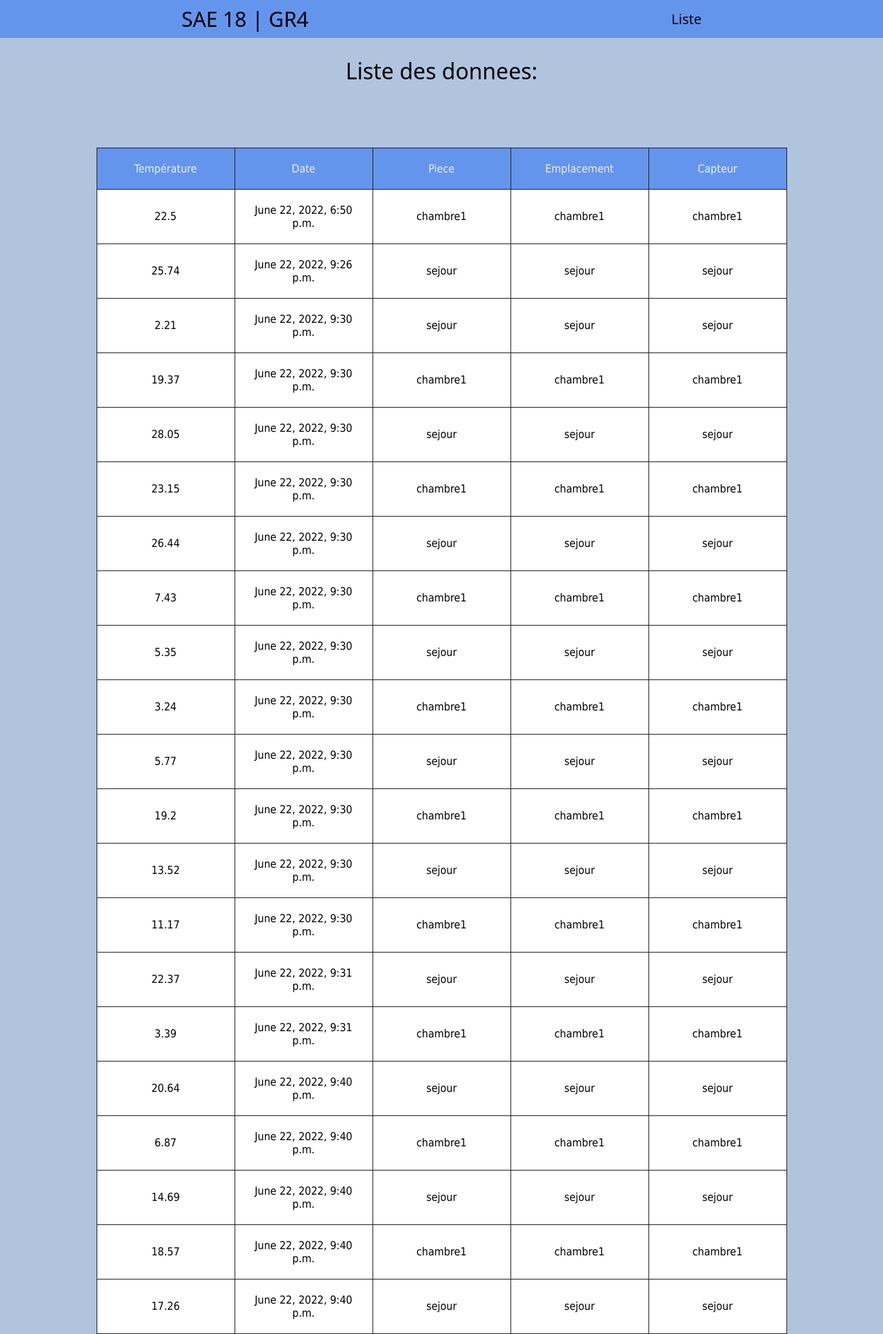
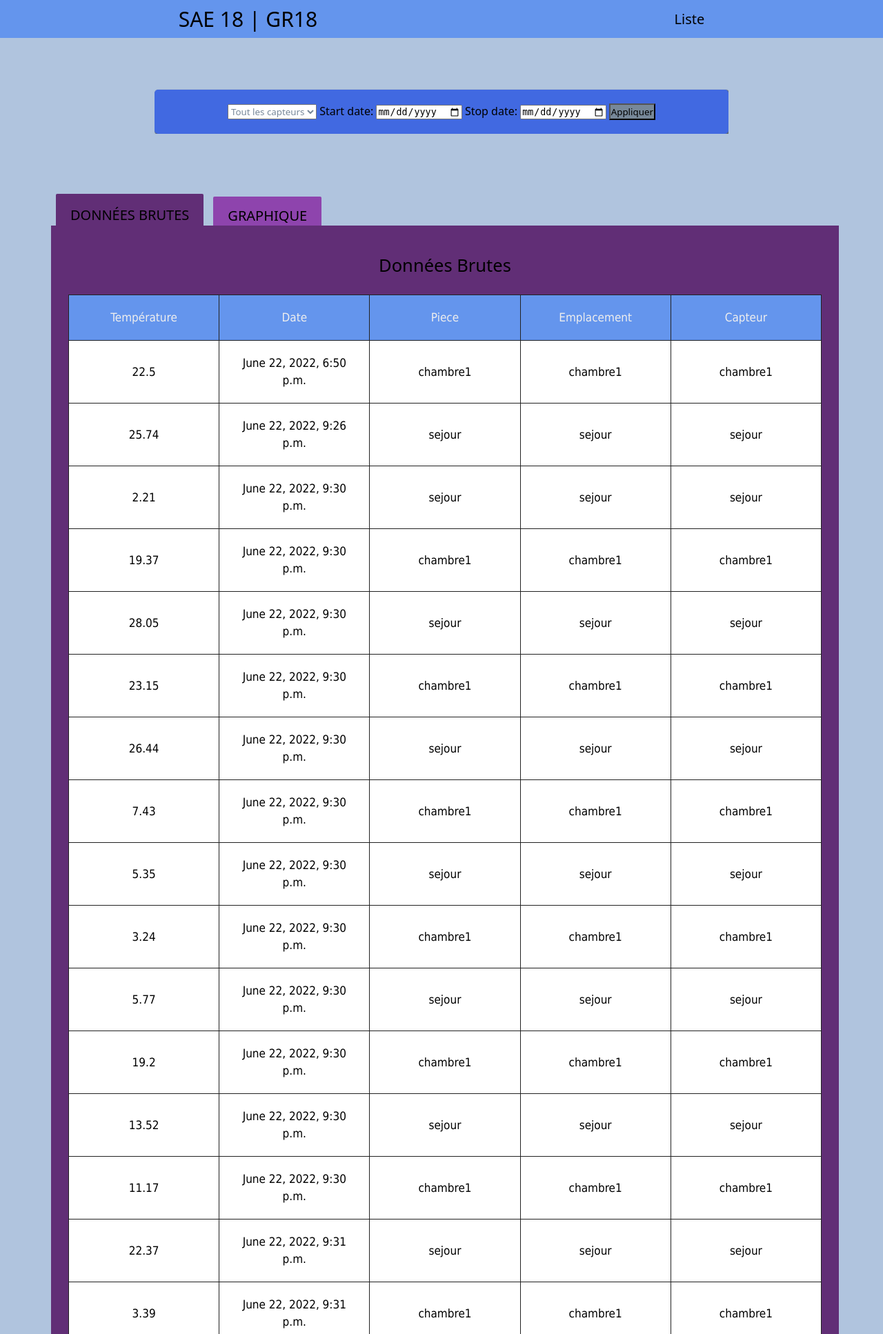
Before and after one commit to LiamTHCH/SAE24, a Django app: page / in a window 1280 px wide. Shown: the top 1934 px of the page at 69% size. Run offline with Django 4.2, Linux system fonts and the light colour scheme; data comes from the database, SQL or seed files in the repository.

Commit message:
add chart
Signed-off-by: Liam Thomas-Chollier <90798991+LiamTHCH@users.noreply.github.com>

```diff
--- a/mySAE24/static/main.css
+++ b/mySAE24/static/main.css
@@ -16,7 +16,7 @@ body{background-color:#B0C4DE;font-family:system-ui,arial;display:flex;align-ite
     margin-top:30px;
 }
 
-table{border-collapse: collapse;margin-top:90px;}
+table{border-collapse: collapse;margin-top:30px;}
 table > tbody > tr > th, table > tbody > tr > td{padding:20px;border:1px solid #222;background:white;font-family:tahoma;width:200px;text-align:center;}
 table > tbody > tr > th{background:#6495ED;color:#EEE;}
 
@@ -280,3 +280,141 @@ li.dropdown {
   .closebtn:hover {
     color: black;
   }
+
+.filter{
+    display: flex;
+    flex-direction: column;
+    margin: auto;
+}
+
+.filter > * {
+    padding: 20px;
+}
+
+
+
+
+
+h2{
+    text-align: center;
+    overflow-y: hidden;
+}
+
+.raw_data{
+    text-align: center;
+    padding-top: 20px;
+    display: flex;
+    justify-content: center;
+    flex-direction: column;
+    height: 100%;      /* Just for the demo          */
+    overflow-y: auto;    /* Trigger vertical scroll    */
+}
+
+
+
+
+@import "compass/css3";
+ @import url("https://fonts.googleapis.com/css?family=Lato");
+ * {
+	 margin: 0;
+	 padding: 0;
+}
+
+ h1 {
+	 font-weight: normal;
+	 font-size: 40px;
+	 font-weight: normal;
+	 text-transform: uppercase;
+	 float: left;
+	 margin: 20px 0 100px 10px;
+}
+ h1 span {
+	 font-size: 13px;
+	 display: block;
+	 padding-left: 4px;
+}
+ .tabs {
+	 width: 100%;
+	 float: none;
+	 list-style: none;
+	 position: relative;
+	 margin: 80px 0 0 10px;
+	 text-align: left;
+     height: 70vh;
+
+}
+ .tabs li {
+	 float: left;
+	 display: block;
+}
+ .tabs input[type="radio"] {
+	 position: absolute;
+	 top: 0;
+	 left: -9999px;
+}
+ .tabs label {
+	 display: block;
+	 padding: 14px 21px;
+	 border-radius: 2px 2px 0 0;
+	 font-size: 20px;
+	 font-weight: normal;
+	 text-transform: uppercase;
+	 background: #8e44ad;
+	 cursor: pointer;
+	 position: relative;
+	 top: 4px;
+}
+ .tabs label:hover {
+	 background: #703688;
+}
+ .tabs .tab-content {
+	 z-index: 2;
+	 display: none;
+	 overflow: hidden;
+	 width: 100%;
+	 font-size: 17px;
+	 line-height: 25px;
+	 padding: 25px;
+	 position: absolute;
+	 top: 53px;
+	 left: 0;
+	 background: #612e76;
+}
+ .tabs [id^="tab"]:checked + label {
+	 top: 0;
+	 padding-top: 17px;
+	 background: #612e76;
+}
+ .tabs [id^="tab"]:checked ~ [id^="tab-content"] {
+	 display: block;
+}
+ p.link {
+	 clear: both;
+	 margin: 380px 0 0 15px;
+}
+ p.link a {
+	 text-transform: uppercase;
+	 text-decoration: none;
+	 display: inline-block;
+	 color: #fff;
+	 padding: 5px 10px;
+	 margin: 0 5px;
+	 background-color: #612e76;
+}
+ p.link a:hover {
+	 background-color: #522764;
+}
+
+.content{
+    width: 90vw;
+    justify-content: center;
+    display: flex;
+    height: 100%;
+}
+
+.block{
+    height: 100%;
+    display: flex;
+    justify-content: center;
+    flex-direction: column;
+}
--- a/mySAE24/templates/index.html
+++ b/mySAE24/templates/index.html
@@ -1,8 +1,44 @@
 {% extends "main.html" %}
 {% block content %}
- <h1> Liste des donnees: </h1>
-  {% if count == 0 %}
-    <h2 class="error"> Aucune donnee n'a ete recue </h2>
+  <div class="filter">
+    <form action="" method="POST">
+      {% csrf_token %}
+      <ul>
+        <select name="capteur">
+          <option value="*">Tout les capteurs</option>
+          {% for capteur in cap %}
+          <option value="{{capteur.id}}">{{capteur.nom}}</option>
+          {% endfor %}
+      </select>
+        <label for="start">Start date:</label>
+        <input type="date" name="start">
+        <label for="stop">Stop date:</label>
+        <input type="date" name="stop">
+        <input type="submit" value="Appliquer">
+      </ul>
+    </form>
+
+  </div>
+
+<div class="content">
+  <ul class="tabs" role="tablist">
+      <li>
+          <input type="radio" name="tabs" id="tab1" checked />
+          <label for="tab1"
+                 role="tab"
+                 aria-selected="true"
+                 aria-controls="panel1"
+                 tabindex="0">Données Brutes</label>
+          <div id="tab-content1"
+               class="tab-content"
+               role="tabpanel"
+               aria-labelledby="description"
+               aria-hidden="false">
+
+               <div class="raw_data" id="raw_data">
+                <h2 class="titre">Données Brutes</h2>
+                  {% if data.count == 0 %}
+                    <h2 class="error"> Pas de Données </h2>
                   {% else %}
                 <table>
                   <tr>
@@ -23,5 +59,62 @@
                   {% endfor %}
                   {% endif %}
                 </table>
+              </div>
+
+
+
+
+          </div>
+      </li>
+
+      <li>
+          <input type="radio" name="tabs" id="tab2" />
+          <label for="tab2"
+                 role="tab"
+                 aria-selected="false"
+                 aria-controls="panel2"
+                 tabindex="0">Graphique</label>
+          <div id="tab-content2"
+               class="tab-content"
+               role="tabpanel"
+               aria-labelledby="specification"
+               aria-hidden="true">
+               <div id="chart" class="chart">
+                <h2>Graphique</h2>
+                <canvas id="myChart" width="400" height="100"></canvas>
+              </div>
+          </div>
+      </li>
+  </ul>
+</div>
+<script src="https://cdn.jsdelivr.net/npm/chart.js"></script>
+<script>
+  const labels = [
+  {% for i in data %} "{{i.timestamp}}", {% endfor %}
+  ];
+
+  const data = {
+    labels: labels,
+    datasets: [{
+      label: 'Temperature',
+      backgroundColor: 'rgb(255, 99, 132)',
+      borderColor: 'rgb(255, 99, 132)',
+      data: [{% for i in data %} "{{i.temp}}", {% endfor %}],
+    }]
+  };
+
+  const config = {
+    type: 'line',
+    data: data,
+    options: {}
+  };
+</script>
+<script>
+  const myChart = new Chart(
+    document.getElementById('myChart'),
+    config
+  );
+</script>
+
 
 {% endblock content %}
--- a/mySAE24/templates/main.html
+++ b/mySAE24/templates/main.html
@@ -4,14 +4,14 @@
     <meta charset="UTF-8">
     <meta http-equiv="X-UA-Compatible" content="IE=edge">
     <meta name="viewport" content="width=device-width, initial-scale=1.0">
-    <title>SAE 24 | GR4</title>
+    <title>SAE 24 | GR18</title>
     {% load static %}
     <link href="{% static 'main.css' %}" rel="stylesheet">
 </head>
 <body>
     <nav class="navbar">
     <div class="drive">
-        <li><a href="/">SAE 18 | GR4</a></li>
+        <li><a href="/">SAE 18 | GR18</a></li>
     </div>
         <ul class="nav-list" id="list">
 
@@ -40,7 +40,9 @@
         }
     }
 </script>
+<div class="block">
 {% block content %}
 {% endblock %}
+</div>
 </body>
 </html>
--- a/mySAE24/views.py
+++ b/mySAE24/views.py
@@ -1,5 +1,27 @@
 from django.shortcuts import render
 from .models import *
+import datetime
 def index(request):
-	query = Data.objects.all()
-	return render(request, "index.html",{"data":query})
+	if request.method == 'POST':
+		start = request.POST.get('start')
+		stop = request.POST.get('stop')
+		print(request.POST.get('capteur'))
+		if (request.POST.get('start') == ""):
+			print("NO START")
+			start = datetime.date(1800, 10, 1)
+		if (request.POST.get('stop') == ""):
+			print("NO STOP")
+			stop = (datetime.date.today()+datetime.timedelta(days=1))
+
+		print(start)
+		print(stop)
+		if request.POST.get('capteur') != "*":
+			query = Data.objects.filter(timestamp__range=(start, stop),capteur=request.POST.get('capteur'))
+		else:
+			query = Data.objects.filter(timestamp__range=(start, stop))
+		cap = Capteur.objects.all()
+		return render(request, "index.html",{"data":query,"cap":cap})
+	else:
+		query = Data.objects.all()
+		cap = Capteur.objects.all()
+		return render(request, "index.html",{"data":query,"cap":cap})
```
Lines whose indentation alone changed are shown as unchanged.
